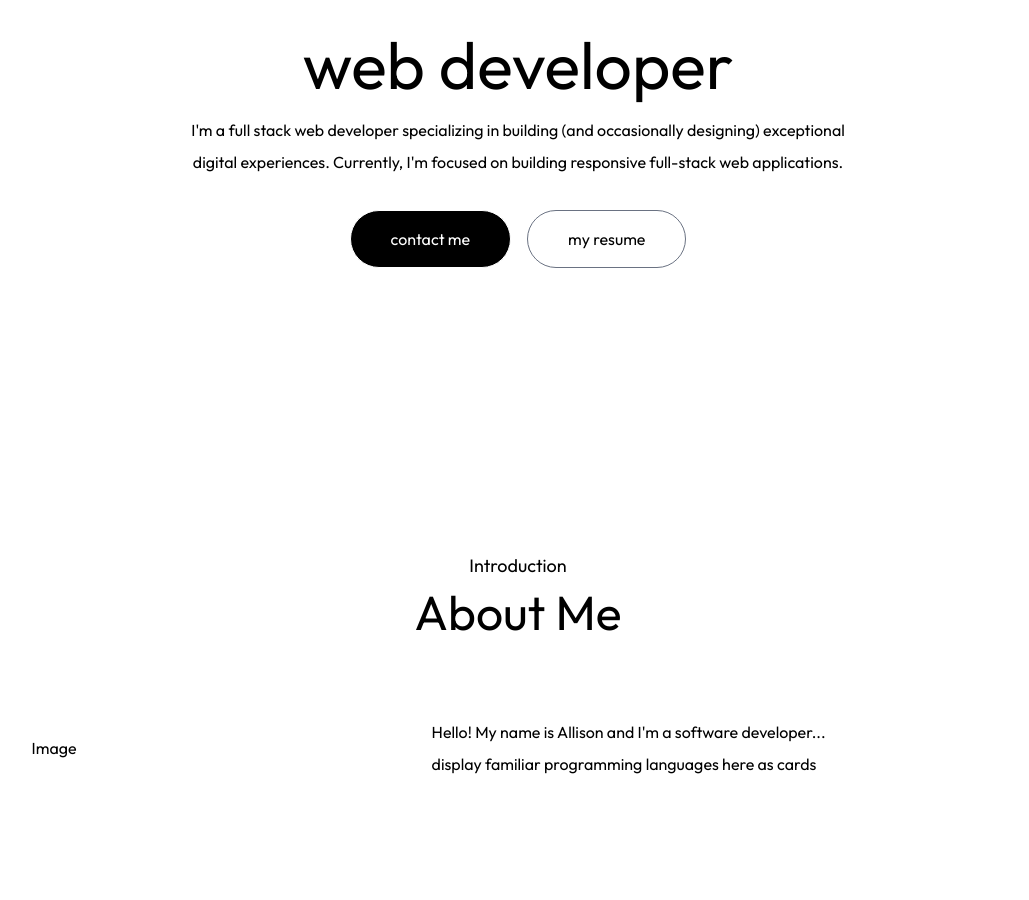
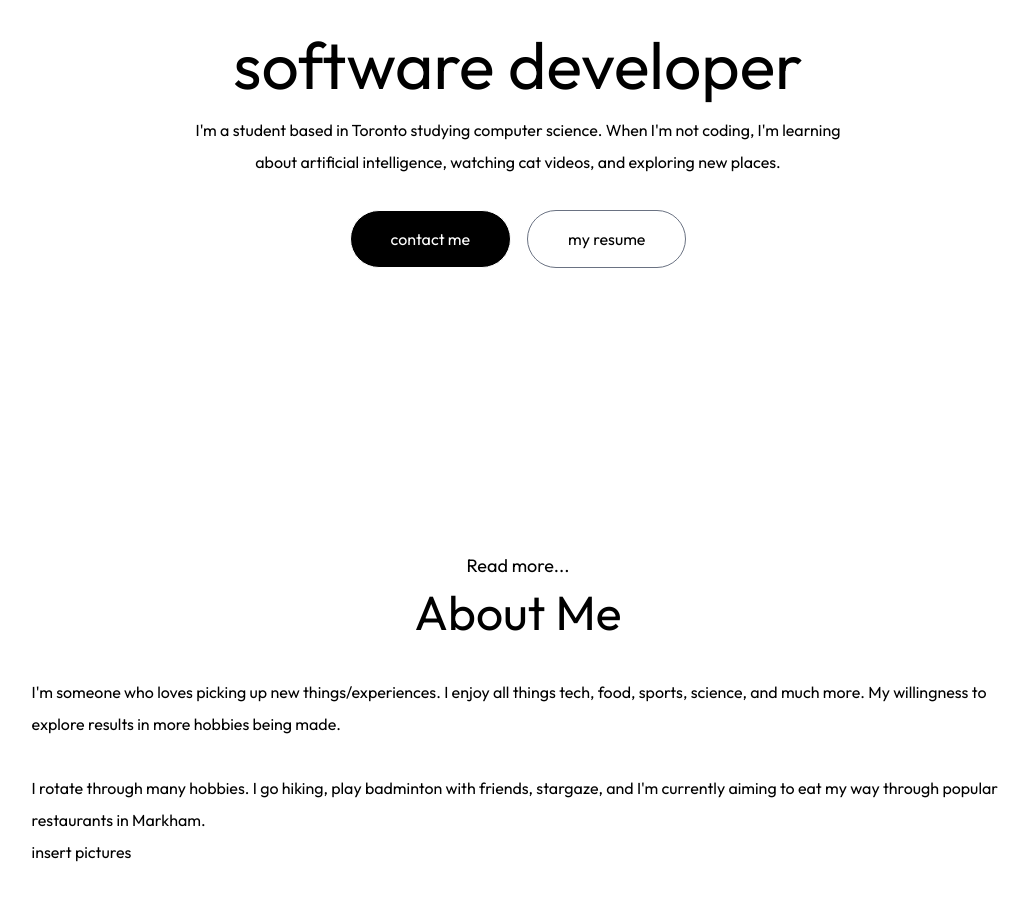
Before and after one commit to allison-stack/personal-portfolio, a Next.js app: page / in a window 1280 px wide. Shown: the part 288-1188 px from the top of the page, without its empty margins (122-1151 px from the left). Built offline with nearby package versions, Linux system fonts and the light colour scheme; a web font is replaced by a local one.

Commit message:
update text in about me section

```diff
--- a/app/components/About.jsx
+++ b/app/components/About.jsx
@@ -4,18 +4,19 @@ const About = () => {
   return (
     <div id='about' className='w-full px-[12%]
      py-10 scroll-mt-20'>
-        <h4 className='text-center mb-2 text-lg font-Ovo'>Introduction</h4>
+        <h4 className='text-center mb-2 text-lg font-Ovo'>Read more...</h4>
         <h2 className='text-center text-5xl font-Ovo'>About Me</h2>
-        <div className='flex w-full flex-col lg:flex-row items-center gap-20 my-20'>
-            <div className='w-64 sm:w-80 rounded-3xl max-w-none'>
-                <h4>Image</h4>
-            </div>
+        <div className='flex w-full flex-col lg:flex-row items-center gap-20 my-10'>
             <div className='flex-1'>
                 <p>
-                    Hello! My name is Allison and I'm a software developer...
+                    I'm someone who loves picking up new things/experiences. I enjoy all things tech, food, sports, science, and much more. My willingness to explore results in more hobbies being made.
+                </p>
+                <br />
+                <p>
+                    I rotate through many hobbies. I go hiking, play badminton with friends, stargaze, and I'm currently aiming to eat my way through popular restaurants in Markham.
                 </p>
                 <ul>
-                    <li>display familiar programming languages here as cards</li>
+                    <li>insert pictures</li>
                 </ul>
             </div>
         </div>
--- a/app/components/Header.jsx
+++ b/app/components/Header.jsx
@@ -7,13 +7,13 @@ const Header = () => {
 
         </div>
         <h3 className='flex items-end gap-2 text-xl md:text-2xl mb-3 font-Ovo'>
-            Hi! I'm Allison
+            I'm Allison!
         </h3>
         <h1 className='text-3xl sm:text-6xl lg:text-[66px] font-Ovo'>
-            web developer
+            software developer
         </h1>
         <p className='max-w-2xl mx-auto font-Ovo'>
-            I'm a full stack web developer specializing in building (and occasionally designing) exceptional digital experiences. Currently, I'm focused on building responsive full-stack web applications.
+            I'm a student based in Toronto studying computer science. When I'm not coding, I'm learning about artificial intelligence, watching cat videos, and exploring new places.
         </p>
         <div className="flex flex-col sm:flex-row items-center gap-4 mt-4">
             <a href="#contact" className="px-10 py-3 border border-white rounded-full bg-black text-white flex items-center gap-2">contact me</a>
```
